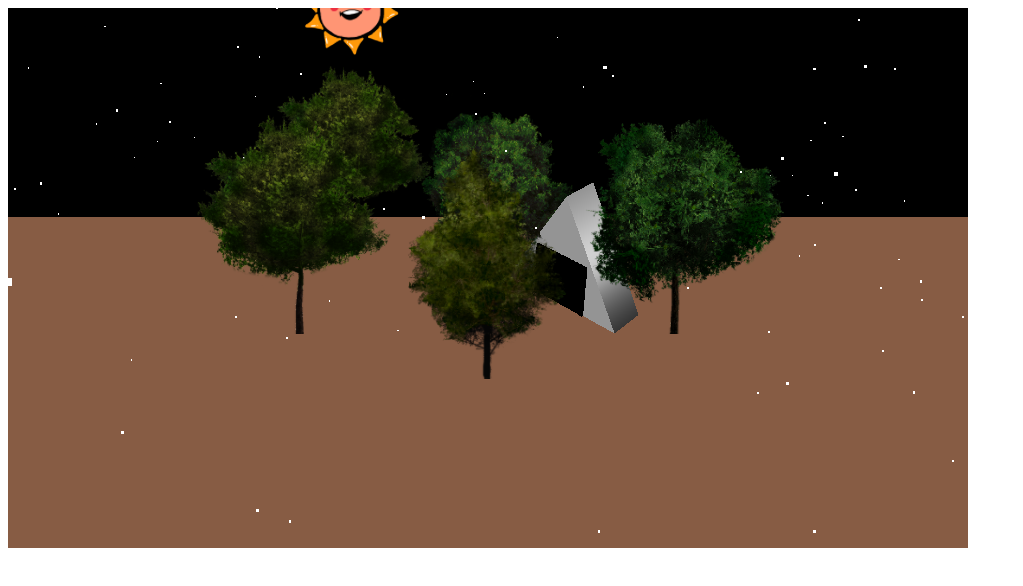
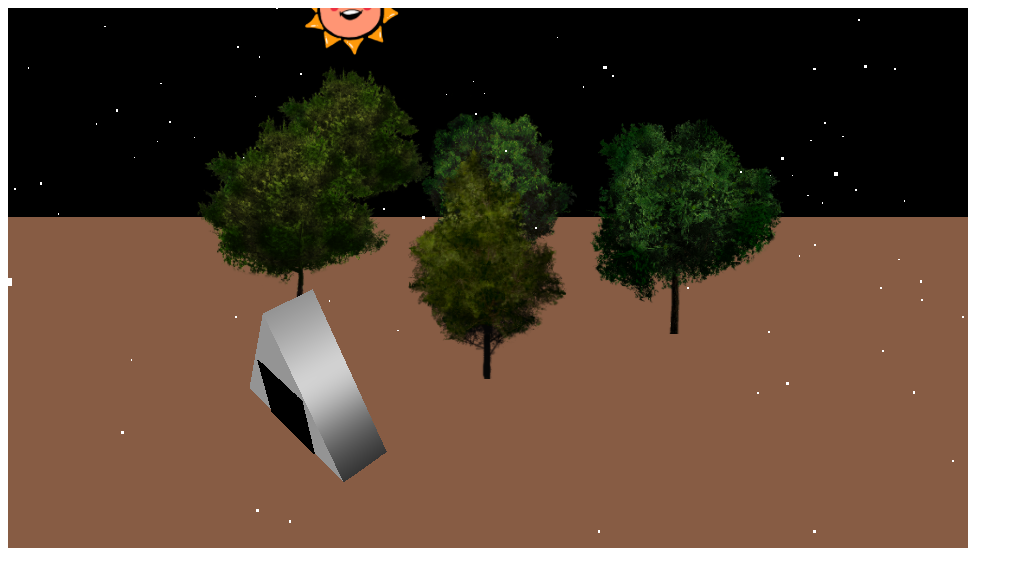
Before and after one commit to kakeru0919/WebGL2, a plain HTML site: page index.html in a window 1280 px wide. Shown: the whole page, without its empty margins (0-1023 px from the left). Drawn offline with nearby package versions, Linux system fonts and the light colour scheme; animation ran at ten frames a second.

Commit message:
Update index.html

```diff
--- a/index.html
+++ b/index.html
@@ -150,7 +150,7 @@
         const all = new THREE.Group();
         all.add(cylinder); // おにぎりを追加
         all.add(cylinder2);//のりを追加
-        all.position.set(200,100,-100);//全体グループの原点の位置
+        all.position.set(100,100,600);//全体グループの原点の位置
         scene.add(all);
         all.rotation.y += 0.005;;
 
```
